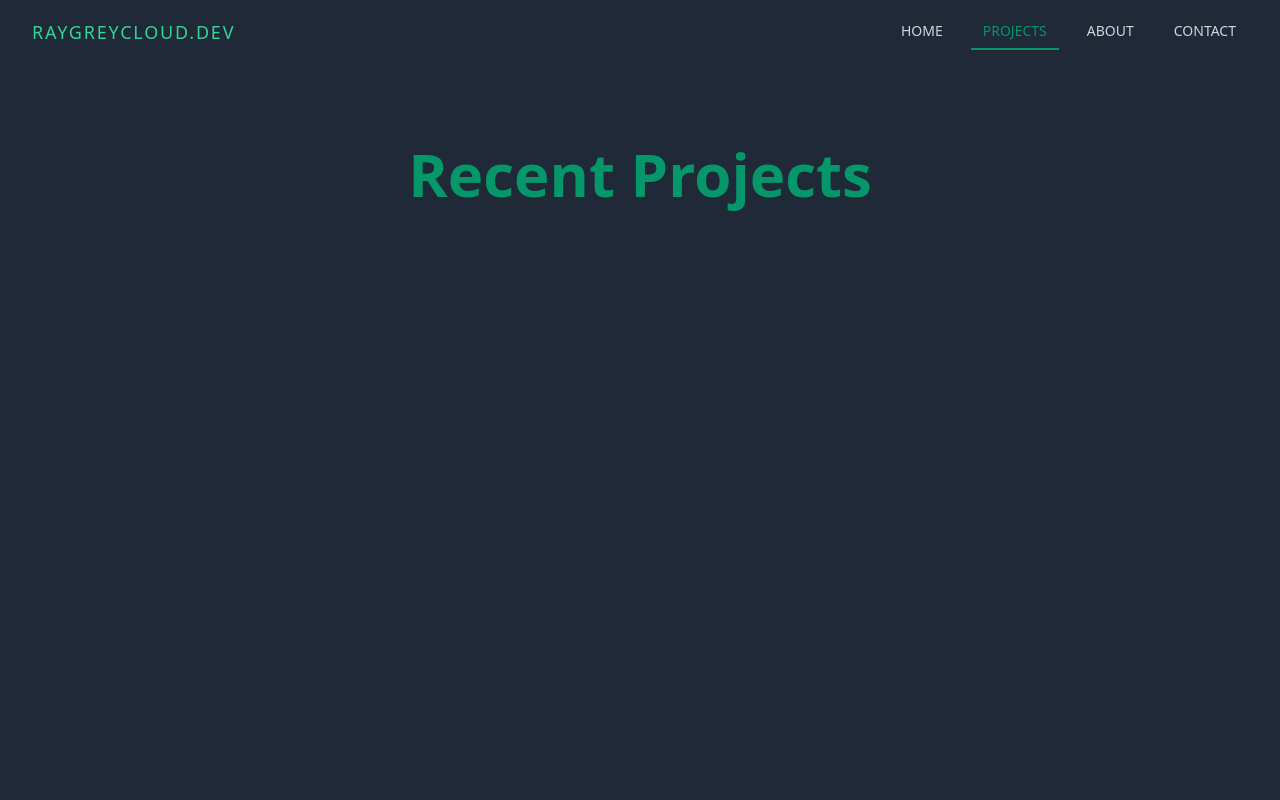
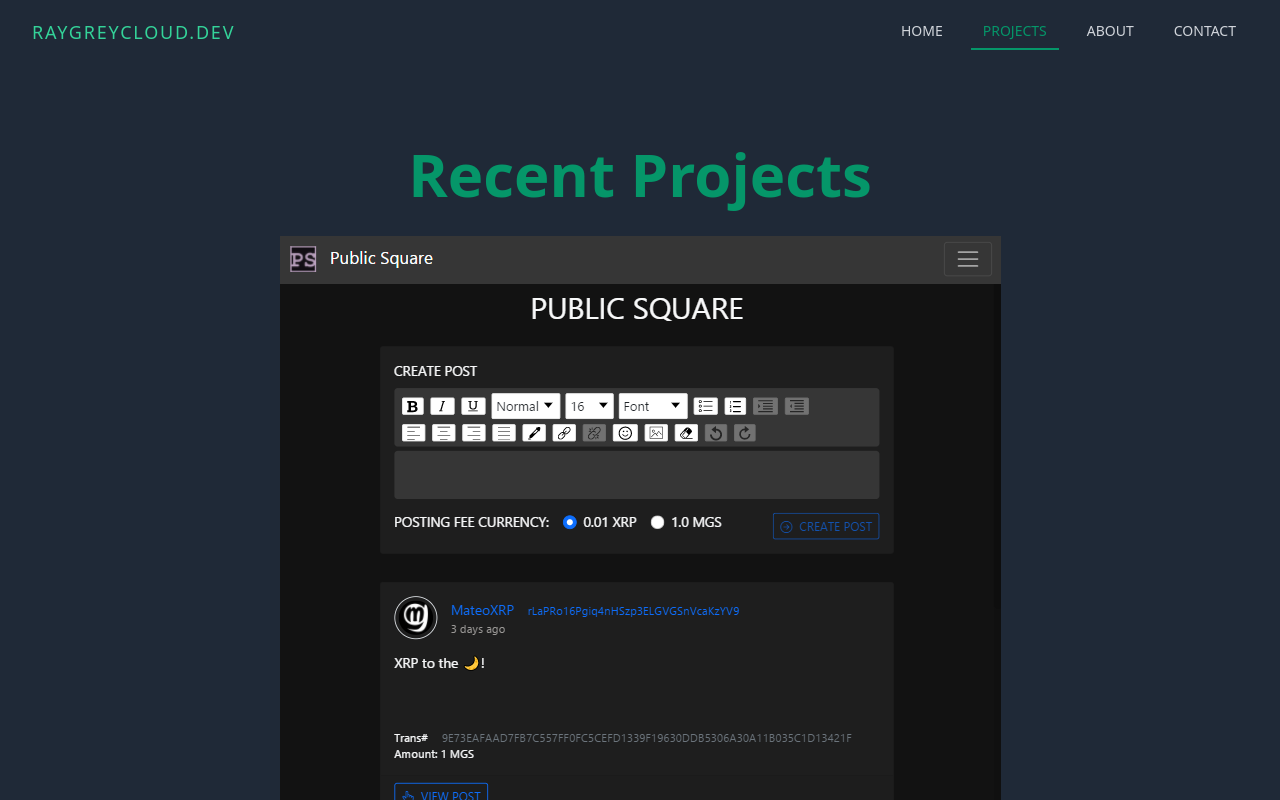
Before and after one commit to rayGreycloud/raygreycloud-dev, a Next.js app: page /projects in a window 1280 px wide. Shown: the top 800 px of the page. Built offline with nearby package versions, Linux system fonts and the light colour scheme.

Commit message:
add fade animation to project cards

```diff
--- a/pages/projects.jsx
+++ b/pages/projects.jsx
@@ -1,6 +1,10 @@
+import { motion } from 'framer-motion';
+
 import { API_URL } from '../config/index';
 
 import { ProjectCard } from '@/components/ProjectCard';
+
+import { fadeCardsParent } from 'animations';
 
 export default function ProjectsPage({ projects }) {
   return (
@@ -8,12 +12,19 @@ export default function ProjectsPage({ projects }) {
       <h1 className='text-3xl md:text-6xl font-bold mb-8'>
         <div className='text-green-600'>Recent Projects</div>
       </h1>
-      <div className='flex flex-wrap items-center justify-around gap-4 mb-4 w-100 md:w-2/3'>
+      <motion.div
+        key='projectCardsContainer'
+        variants={fadeCardsParent}
+        initial='hidden'
+        animate='show'
+        exit='exit'
+        className='flex flex-wrap items-center justify-around gap-4 mb-4 w-100 md:w-2/3'
+      >
         {projects &&
           projects.map((project) => (
             <ProjectCard key={project.id} data={project} />
           ))}
-      </div>
+      </motion.div>
     </main>
   );
 }
```
